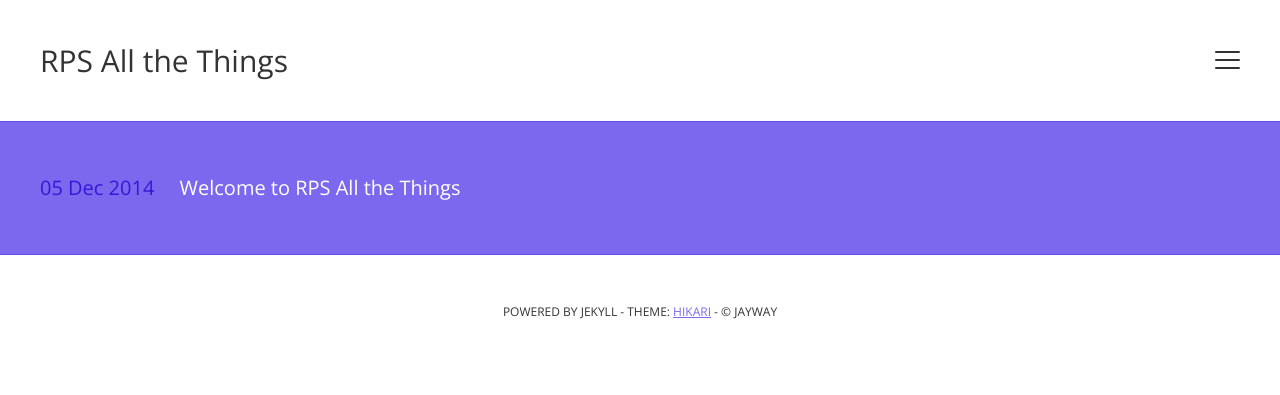
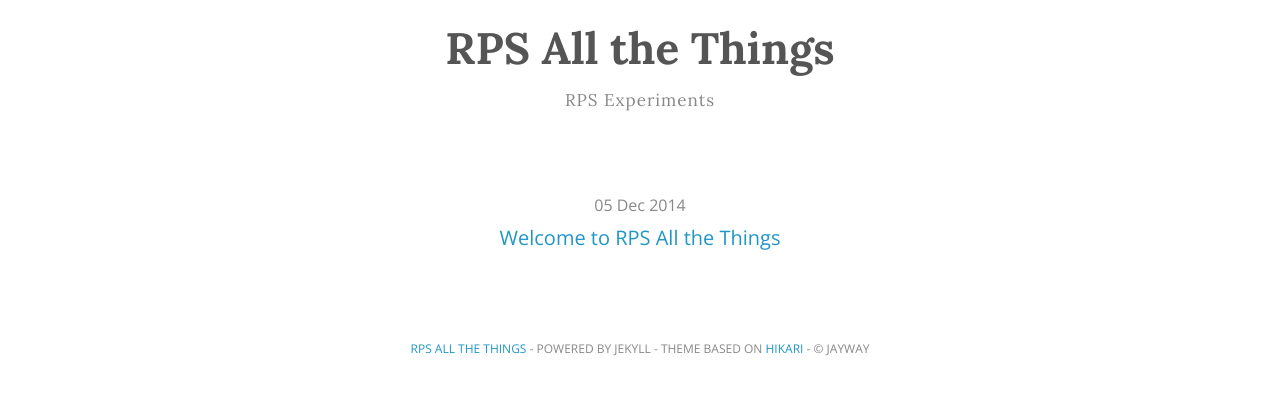
Before and after one commit to jayway/rpsallthethings, a Jekyll site: the page built from index.html, in a window 1280 px wide. Shown: the top 395 px of the page. Built offline with Jekyll 4.4.1, drawn with Linux system fonts in a browser that asks for light colours; the list of posts is cut into pages by our own code.

Commit message:
Make a custom theme

```diff
--- a/_layouts/default.html
+++ b/_layouts/default.html
@@ -16,53 +16,12 @@
   </head>
 
   <body>
-    <!--[if lt IE 7]>
-        <p class="chromeframe">You are using an <strong>outdated</strong> browser. Please <a href="http://browsehappy.com/">upgrade your browser</a> or <a href="http://www.google.com/chromeframe/?redirect=true">activate Google Chrome Frame</a> to improve your experience.</p>
-    <![endif]-->
-
-    <div class="off-canvas">
-      <figure class="avatar">
-        <img src="{{ site.baseurl }}/assets/img/jay.svg" alt="Picture" title="That's me, {{ site.author }}.">
-      </figure>
-      <div class="bio">
-          <h1>Hi, we are {{ site.author }}.</h1>
-          <p>{{ site.author-bio }}</p>
-      </div>
-      <nav>
-        <h6>Follow me on</h6>
-        <ul>
-          {% if site.twitter %}
-          <li><a target="_blank" href="http://twitter.com/{{ site.twitter }}">Twitter</a></li>
-          {% endif %}
-          {% if site.github %}
-          <li><a target="_blank" href="{{ site.github }}">Github</a></li>
-          {% endif %}
-          {% if site.dribbble %}
-          <li><a target="_blank" href="{{ site.dribbble }}">Dribbble</a></li>
-          {% endif %}
-          {% if site.instagram %}
-          <li><a target="_blank" href="{{ site.instagram }}">Instagram</a></li>
-          {% endif %}
-        </ul>
-      </nav>
-    </div>
-
 
     <div class="site-wrapper">
-
-      <header>
-        <div class="h-wrap">
-          <h1 class="title"><a href="{{ site.baseurl }}/" title="Back to Homepage">{{ site.name }}</a></h1>
-          <a class="menu-icon" title="Open Bio"><span class="lines"></span></a>
-        </div>
-      </header>
-
-      <main>
-        {{ content }}
-      </main>
+      {{ content }}
 
       <footer>
-        <small>Powered by Jekyll - Theme: <a href="https://github.com/m3xm/hikari-for-Jekyll">hikari</a> - &copy; {{ site.author }}</small>
+        <p><a href="{{ site.baseurl }}/">{{ site.name }}</a> - Powered by Jekyll - Theme based on <a href="https://github.com/m3xm/hikari-for-Jekyll">hikari</a> - &copy; {{ site.author }}</p>
       </footer>
 
     </div>
--- a/_scss/base/_global.scss
+++ b/_scss/base/_global.scss
@@ -25,6 +25,10 @@ body {
   @media (max-width: 642px) {
     font-size: $font-size-s;
   }
+
+  padding: 1em;
+  max-width: 900px;
+  margin: 0 auto;
 }
 
 h1,
@@ -37,20 +41,20 @@ h6 {
 }
 
 h1 {
-  font-size: 250%;
-  margin: $spacing-xs 0;
+  font-size: 220%;
+  margin: 0;
 }
 
 h2 {
   font-size: 180%;
   font-style: italic;
-  margin: $spacing-s 0 $spacing-xs;
+  margin: 0 0 $spacing-xs;
 }
 
 h3 {
   font-size: 150%;
   font-weight: lighter;
-  margin: $spacing-sm 0 $spacing-xs;
+  margin: 0 0 $spacing-xs;
 }
 
 h4 {
@@ -58,17 +62,15 @@ h4 {
   font-weight: bold;
   text-transform: uppercase;
   letter-spacing: 3px;
-  margin: $spacing-l 0 $spacing-xs;
+  margin: 0 0 $spacing-xs;
   color: lighten($text-color, 40%);
 }
 
 h5 {
-  @extend h4;
   text-align: center;
 }
 
 h6 {
-  @extend h4;
   text-align: right;
 }
 
@@ -81,12 +83,12 @@ small {
   font-size: 60%;
 }
 
-ul li { list-style-type: circle; }
-ol li { list-style-type: decimal; }
-
 a {
   color: $link-color;
-  &:hover {
-    color: $text-color;
+  text-decoration: none;
+
+  &:hover,
+  &:active {
+    text-decoration: underline;
   }
 }
--- a/_scss/base/_variables.scss
+++ b/_scss/base/_variables.scss
@@ -1,14 +1,11 @@
 // Colors
 
-$main-color:        mediumslateblue;  // change this color for further customization
-                                      // I like http://colours.neilorangepeel.com/! Making colors semantic too ;)
-
-$bg-color:          white; // background-color
-
+$main-color:        #2196c6;
+$bg-color:          white;
 $text-color:        #333;
 $link-color:        $main-color;
-$border-color:      #e0e1e6;
-$smoke-color:       #fafafa;
+$header-color:      #555;
+$footer-color:      #888;
 
 
 // Typography
--- a/_scss/components/_icons.scss
+++ b/_scss/components/_icons.scss
@@ -11,7 +11,8 @@
   font-style: normal;
 }
 
-.icon-twitter, .icon-github, .icon-dribbble, .icon-instagram {
+.icon-twitter,
+.icon-github {
   font-family: 'icomoon';
   speak: none;
   font-style: normal;
@@ -25,17 +26,6 @@
 .icon-twitter:before {
   content: "\e002";
 }
-
-// If you need github, dribbble or instagram font icons, well there're here :)
-
 .icon-github:before {
   content: "\e003";
 }
-
-.icon-dribbble:before {
-  content: "\e004";
-}
-
-.icon-instagram:before {
-  content: "\e005";
-}
--- a/_scss/pages/_home.scss
+++ b/_scss/pages/_home.scss
@@ -1,64 +1,22 @@
-.posts {
-  overflow: hidden;
+ul.posts {
+  list-style-type: none;
+  margin: 0;
+  padding: 2em 1em;
+
   li {
-    display: inline-block;
-    width: 100%;
-    border-bottom: 1px solid darken($main-color, 6%);
-
-    &:first-child {
-      border-top: 1px solid darken($main-color, 6%);
+    text-align: center;
+    margin-bottom: 1em;
+    time {
+      display: block;
+      margin-bottom: .5em;
+      font-size: 80%;
+      color: #888;
     }
-
-    .p-wrap {
-      padding: $spacing-ml $spacing-m;
-      background: $main-color;
-      transition: all .15s ease-in;
-      &:active {
-        background: darken($main-color, 3%);
-      }
-      &:hover {
-        background: lighten($main-color, 3%);
-        padding-left: $spacing-m + $spacing-s;
-        &::after {
-          content:'\2192';
-          margin-left: $spacing-xs;
-          @media (max-width: 942px) {
-            content: none;
-            margin: 0;
-          }
-        }
-      }
-      @media (max-width: 942px) {
-        padding: $spacing-m $spacing-m;
-      }
-      p {
-        display: inline;
-        margin: $spacing-xs 0 0;
-      }
-    } // end .p-wrap
-
-    time {
-      color: darken($main-color, 20%);
-      padding-right: $spacing-s;
-      @media (max-width: 942px) {
-        display: block;
-      }
-    }
-
-    a {
-      color: white;
-      text-decoration: none;
-    }
-
-  } // end li
-} // end .posts
+  }
+}
 
 .pagination {
-  overflow: hidden;
-  margin-top: 40px;
-  color: lighten($text-color, 60%);
-  text-align: center;
-  border: 1px solid $border-color;
+  color: #888;
 
   a, span {
     box-sizing: border-box;
@@ -69,12 +27,6 @@
 
     &:first-child {
       text-decoration: none;
-      border-right: 1px solid $border-color;
     }
   }
-
-  a:hover {
-      text-decoration: none;
-      background-color: darken($smoke-color, 5%);
-  }
 } // end .pagination
--- a/_scss/pages/_posts.scss
+++ b/_scss/pages/_posts.scss
@@ -1,66 +1,3 @@
-.single-wrap {
-  width: 100%;
-  max-width: 740px;
-  margin: $spacing-s auto;
-  font-family: $variant-family;
-  background: white;
-  z-index: 1;
-
-  .single-content {
-    padding: 0 $spacing-m;
-    @media (max-width: 642px) {
-      padding-bottom: $spacing-l;
-    }
-  }
-
-  .feat {
-    text-align: center;
-    border-bottom: 1px dotted $border-color;
-    margin: 0 auto $spacing-l;
-    a.popup {
-      display: inline-block;
-      position: relative;
-      top: .7em;
-      background: #fff;
-      font-size: 130%;
-      text-align: center;
-      text-decoration: none;
-      padding: 0 $spacing-s;
-      transition: all .2s ease;
-      -webkit-transition: all .2s ease;
-      @media (max-width: 642px) {
-        font-size: 150%;
-      }
-    }
-  }
-
-  .page-date {
-    display: inline-block;
-    position: relative;
-    top: 1.1em;
-    background: $bg-color;
-    font-family: $variant-family;
-    font-size: 85%;
-    text-align: center;
-    font-weight: normal;
-    font-style: italic;
-    padding: 0 $spacing-s;
-    text-transform: none;
-    letter-spacing: 1px;
-  }
-
-  .share {
-    margin: $spacing-l auto;
-  }
-
-  h1.page-title {
-    font-size: 180%;
-    line-height: 135%;
-    font-family: $font-family;
-    text-align: center;
-    margin: 0 0 $spacing-m;
-  }
-
 ul,
 ol {
   margin: $spacing-m 0;
@@ -96,65 +33,44 @@
   height: 100%;
 }
 
+main nav.post-nav {
+  position: relative;
+  height: 1em;
+  line-height: 1;
+  font-family: $variant-family;
+  margin: 2em 0 1em 0;
 
-} // end #single-wrap
+  .actions {
+    position: absolute;
+    top: 0;
+    left: 0;
+    right: 0;
+    bottom: 0;
+    text-align: center;
+
+    a {
+      margin: 0 .25em;
+
+      &:hover {
+        text-decoration: none;
+        color: $text-color;
+      }
+    }
+  }
+}
 
 // Pagination
 
 #prev,
 #next {
-  position: fixed;
-  text-decoration: none;
-  background: $bg-color;
-  border: 1px solid $border-color;
-  padding: $spacing-xs;
-  line-height: 1;
-  border-radius: 100px;
-  bottom: $spacing-m;
-  color: #333;
-  @media (max-width: 942px) {
-    position: static;
-    padding: .8em $spacing-s .7em;
-  }
+  position: absolute;
+  z-index: 1;
 }
 
 #prev {
-  left: 40px;
-  @media (max-width: 942px) {
-    float: left;
-  }
+  left: 0;
 }
 
 #next {
-  right: 40px;
-  @media (max-width: 942px) {
-    float: right;
+  right: 0;
 }
-}
-
-#prev:active,
-#next:active {
-  border-color: $main-color;
-}
-
-.nav-title {
-  display: none;
-  @media (max-width: 942px) {
-    display: inline;
-  }
-}
-
-.nav-title-prev {
-  margin-left: $spacing-xs;
-  margin-right: $spacing-xs;
-}
-
-.nav-title-next {
-  margin-right: $spacing-xs;
-  margin-left: $spacing-xs;
-}
-
-#prev:hover .nav-title,
-#next:hover .nav-title {
-  display: inline;
-}
--- a/_scss/partials/_footer.scss
+++ b/_scss/partials/_footer.scss
@@ -1,8 +1,8 @@
 footer {
-  @extend %padding-large;
+  padding: 1em;
   width: 100%;
-  bottom: 0;
-  left: 0;
   text-align: center;
-  small { text-transform: uppercase; }
+  text-transform: uppercase;
+  font-size: 60%;
+  color: $footer-color;
 }
--- a/_scss/partials/_header.scss
+++ b/_scss/partials/_header.scss
@@ -1,193 +1,31 @@
 header {
-  width: 100%;
-  background: white;
-}
+  text-align: center;
+  margin-bottom: 2em;
 
-.h-wrap {
-  @extend %padding-large;
-
-  h1.title {
-    @extend h3;
-    display: inline-block;
-    margin: 0;
-    padding: 0;
-    font-weight: normal;
-    a {
-      color: $text-color;
-      text-decoration: none;
-      &:hover {
-        color: $link-color;
-      }
-    }
-  } // end h1.title
-
-  .close {
-    .lines {
-      -webkit-transition: background .3s 0s ease;
-      transition:         background .3s 0s ease;
-      background: transparent;
-
-      &::before,
-      &::after {
-        top:0;
-        width: 30px;
-        -webkit-transition: top .3s ease,
-                            transform .3s .5s ease;
-        transition:         top .3s ease,
-                            transform .3s .5s ease;
-      }
-
-      &::before {
-        transform:         rotate(45deg);
-        -webkit-transform: rotate(45deg);
-        margin: 0;
-      }
-
-      &::after {
-        transform:         rotate(-45deg);
-        -webkit-transform: rotate(-45deg);
-        margin: 0;
-      }
-
-    } // end .lines
-  } // end .close
-} // end .h-wrap
-
-.menu-icon {
-  @extend %padding-large;
-  position: absolute;
-  top: 0;
-  right: 0;
-  cursor: pointer;
-  z-index: 200;
-  &:hover {
-    opacity: 1;
+  h1 {
+    font-family: $variant-family;
+    margin-bottom: .25em;
+    color: $header-color;
   }
 
-  .lines {
+  a {
     display: inline-block;
-    position: relative;
-    width: 25px;
-    height: 2px;
-    background: $text-color;
-    border-radius: 20px;
+    text-decoration: none;
+    color: $header-color;
 
-    &::before,
-    &::after {
-      content: '';
-      display: inline-block;
-      position: absolute;
-      left: 0;
-      width: 25px;
-      height: 2px;
-      background: $text-color;
-      border-radius: 20px;
-
-      transition: all .3s ease;
-      -webkit-transition: all .3s ease;
-    }
-
-    &::before { top: 8px; }
-    &::after { top: -8px; }
-
-    &.toggled {
-      background: transparent;
-      &::before {
-        top: 0;
-        transform: rotate(45deg);
-        -webkit-transform: rotate(45deg);
-      }
-      &::after {
-        top: 0;
-        transform: rotate(-45deg);
-        -webkit-transform: rotate(-45deg);
-      }
-    }
-  } // .lines
-
-} // end .menu-icon
-
-
-
-// Off-canvas
-
-.site-wrapper {
-  @extend %transition;
-  position: absolute;
-  top: 0;
-  right: 0;
-  width: 100%;
-  &.open {
-    .menu-icon {
-      position: fixed;
-    }
-  }
-}
-
-.off-canvas {
-  @extend %transition;
-  @extend %padding-large;
-  position: fixed;
-  top: 0;
-  right: -25em;
-  width: 25em;
-  height: 100%;
-  background: $smoke-color;
-  z-index: 100;
-  overflow: scroll;
-
-  // insuring that off-canvas doesn't take more than the average iPhone portrait width under 400px
-  @media (max-width: 399px) {
-    max-width: 320px;
-  }
-
-  &.toggled {
-    right: 0;
-    border-left: 1px solid $border-color;
-  }
-
-  .avatar {
-    display: block;
-    margin-bottom: $spacing-s;
-    img {
-      width: 6em;
-      height: 6em;
-      border-radius: 50%;
-    }
-  } // end .avatar
-
-
-  .bio {
-    display: block;
-    h1 {
-      @extend h3;
-      margin: 0;
-    }
-    p {
-      font-size: 90%;
-      color: lighten($text-color, 30%);
-      margin-bottom: 0;
+    &:hover,
+    &:active {
+      text-decoration: underline;
+      color: $header-color;
     }
   }
 
-
-  nav {
-
-    h6 {
-      text-align: left;
-      margin-top: $spacing-m;
-      margin-bottom: $spacing-s;
-      color: lighten($text-color, 50%);
-      padding-bottom: $spacing-xs;
-      border-bottom: 1px solid $border-color;
-    }
-    ul li {
-      list-style-type: none;
-      margin-bottom: $spacing-xs;
-      a {
-        text-decoration: none;
-      }
-    }
+  .subtitle {
+    font-family: $variant-family;
+    font-size: 85%;
+    padding: 0 $spacing-s;
+    margin: 0;
+    letter-spacing: 1px;
+    color: #888;
   }
-
-} // end .off-canvas
+}
--- a/index.html
+++ b/index.html
@@ -3,23 +3,30 @@ layout: default
 title: Homepage
 ---
 
-<div id="home">
+<header>
+  <h1>
+    <a href="{{ site.baseurl }}/" title="{{ site.name }}">{{ site.name }}</a>
+  </h1>
+  <p class="subtitle">
+    {{site.description }}
+  </p>
+</header>
+
+<main>
+  <nav>
     <ul class="posts">
       {% for post in site.posts %}
-    <li itemscope itemtype="http://schema.org/BlogPosting">
-      <a href="{{ site.baseurl }}{{ post.url }}" itemprop="url">
-        <div class="p-wrap">
-          <time datetime="{{ post.date | date_to_xmlschema }}"
-              itemprop="datePublished">
+      <li>
+        <time datetime="{{ post.date | date_to_xmlschema }}">
           {{ post.date | date_to_string }}
         </time>
-          <p itemprop="name headline">{{ post.title }}</p>
-        </div>
+        <a href="{{ site.baseurl }}{{ post.url }}">
+        {{ post.title }}
         </a>
       </li>
       {% endfor %}
     </ul>
-</div>
+  </nav>
 
   {% if paginator.total_pages > 1 %}
   <div class="pagination">
@@ -39,3 +46,4 @@ title: Homepage
     {% endif %}
   </div>
   {% endif %}
+</main>
--- a/js/main.js
+++ b/js/main.js
@@ -1,45 +1,4 @@
 window.onload = function() {
-
-    var $menuIcon = document.getElementsByClassName('menu-icon')[0],
-        $offCanva = document.getElementsByClassName('off-canvas')[0];
-        $siteWrap = document.getElementsByClassName('site-wrapper')[0];
-
-    $menuIcon.addEventListener('click', function() {
-        toggleClass($menuIcon, 'close');
-        toggleClass($offCanva, 'toggled');
-        toggleClass($siteWrap, 'open');
-    }, false);
-
-    $menuIcon.addEventListener('mouseenter', function() {
-        addClass($menuIcon, 'hover');
-    });
-
-    $menuIcon.addEventListener('mouseleave', function() {
-        removeClass($menuIcon, 'hover');
-    });
-
-    function addClass(element, className) {
-        element.className += " " + className;
-    }
-
-    function removeClass(element, className) {
-        // Capture any surrounding space characters to prevent repeated
-        // additions and removals from leaving lots of spaces.
-        var classNameRegEx = new RegExp("\\s*" + className + "\\s*");
-        element.className = element.className.replace(classNameRegEx, " ");
-    }
-
-    function toggleClass(element, className) {
-        if (!element || !className) {
-            return;
-        }
-
-        if (element.className.indexOf(className) === -1) {
-            addClass(element, className);
-        } else {
-            removeClass(element, className);
-        }
-    }
 
     // Open Twitter/share in a Pop-Up
     var $popup = document.getElementsByClassName('popup')[0];
```
Also changed, not shown: _layouts/post.html (+39 -25 lines). Lines whose indentation alone changed are shown as unchanged.
